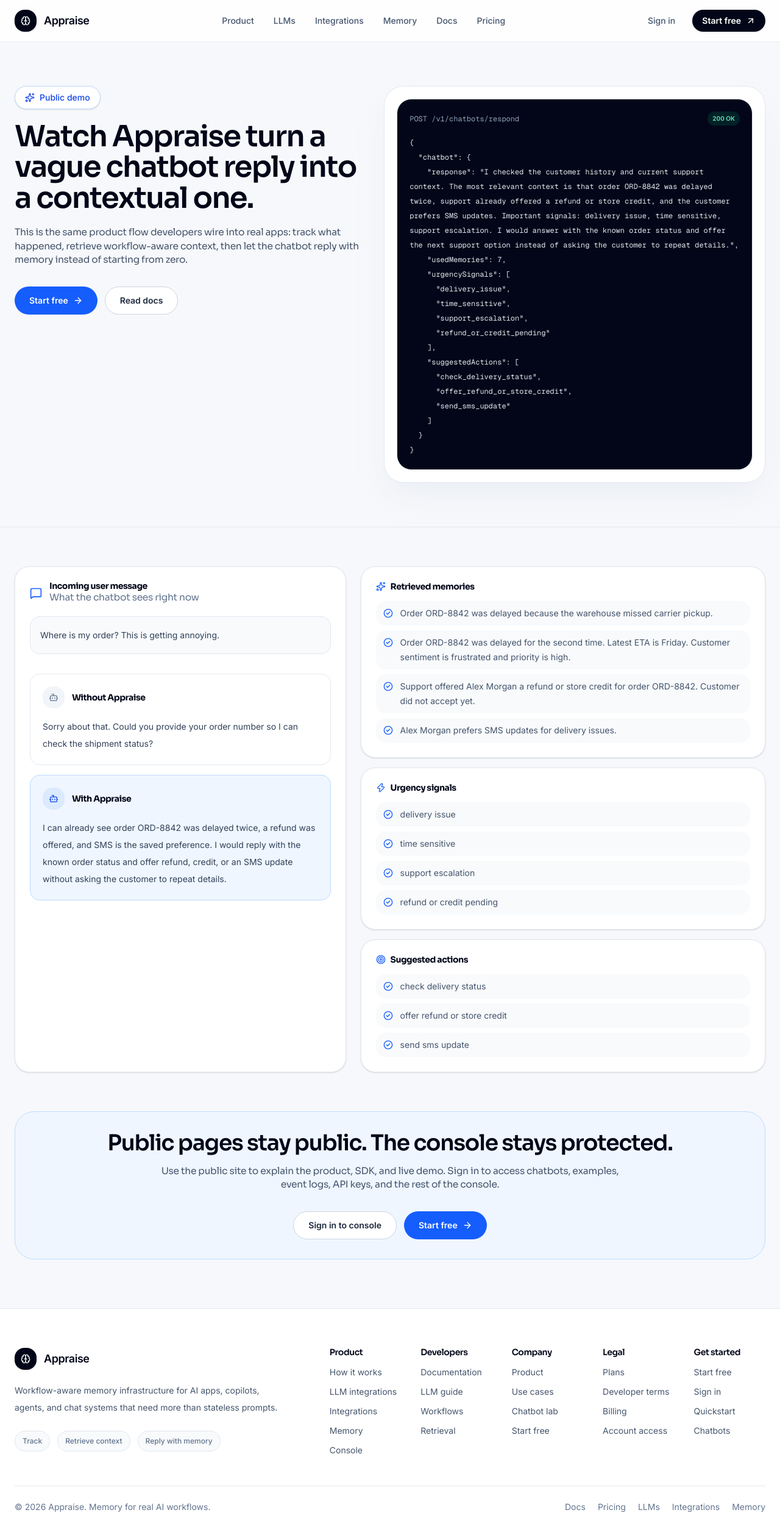
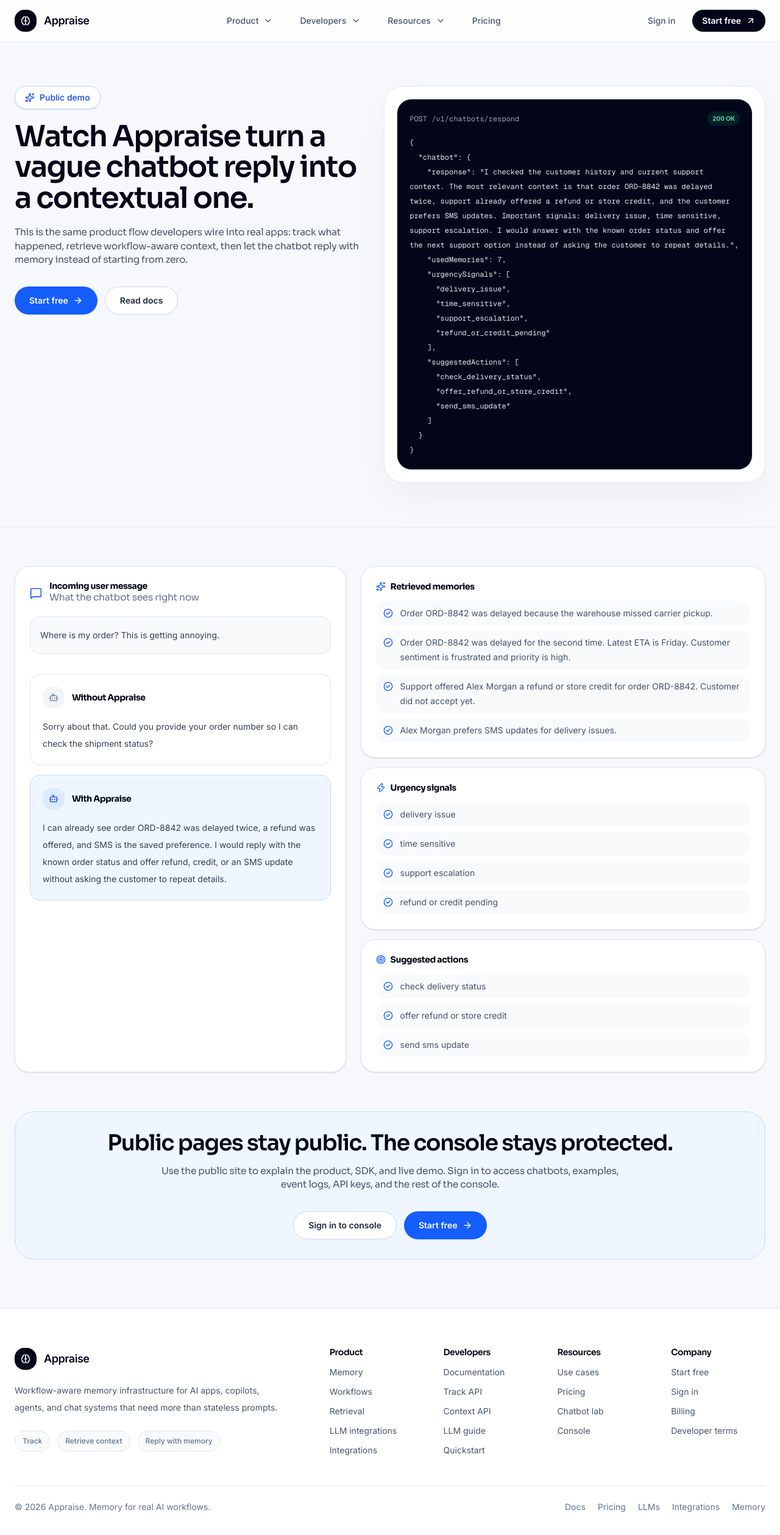
Before and after one commit to Hassanjamil123/appraisee, a Next.js app: page /demo in a window 1280 px wide. Shown: the top 2518 px of the page at 61% size. Built offline with nearby package versions, Linux system fonts and the light colour scheme.

Commit message:
Add platform product pages and smarter public nav

```diff
--- a/src/components/public/SiteChrome.tsx
+++ b/src/components/public/SiteChrome.tsx
@@ -1,62 +1,75 @@
 "use client";
 
 import Link from "next/link";
-import { ArrowUpRight, Brain } from "lucide-react";
+import { ArrowUpRight, Brain, ChevronDown } from "lucide-react";
 
-const navLinks = [
-  { href: "/#platform", label: "Product" },
-  { href: "/llms", label: "LLMs" },
-  { href: "/integrations", label: "Integrations" },
-  { href: "/memory", label: "Memory" },
-  { href: "/docs", label: "Docs" },
-  { href: "/pricing", label: "Pricing" },
+const navGroups = [
+  {
+    label: "Product",
+    items: [
+      { href: "/memory", label: "Memory", copy: "Structured memory for facts, entities, and decisions." },
+      { href: "/workflows", label: "Workflows", copy: "Stage-aware context for agents that do real work." },
+      { href: "/retrieval", label: "Retrieval", copy: "Return the smallest useful context window." },
+      { href: "/integrations", label: "Integrations", copy: "Connect Appraise to the rest of your stack." },
+      { href: "/llms", label: "LLMs", copy: "Inject Appraise context before model reasoning." },
+    ],
+  },
+  {
+    label: "Developers",
+    items: [
+      { href: "/docs", label: "Documentation", copy: "Install, authenticate, track events, and retrieve context." },
+      { href: "/docs#llm-reasoning", label: "LLM guide", copy: "See how Appraise fits into OpenAI, Anthropic, and OpenRouter flows." },
+      { href: "/login?redirectTo=/dashboard/quickstart", label: "Quickstart", copy: "Walk through the first working Appraise integration." },
+      { href: "/login?redirectTo=/dashboard/chatbots", label: "Chatbot lab", copy: "Compare stateless bots against Appraise-powered ones." },
+    ],
+  },
+  {
+    label: "Resources",
+    items: [
+      { href: "/demo", label: "Demo", copy: "See how Appraise behaves across real use cases." },
+      { href: "/pricing", label: "Pricing", copy: "Understand plans, limits, and upgrade paths." },
+      { href: "/login?redirectTo=/dashboard", label: "Console", copy: "Open the dashboard, workspaces, API keys, and team settings." },
+    ],
+  },
 ];
 
 const footerGroups = [
   {
     title: "Product",
     links: [
-      { href: "/#how-it-works", label: "How it works" },
+      { href: "/memory", label: "Memory" },
+      { href: "/workflows", label: "Workflows" },
+      { href: "/retrieval", label: "Retrieval" },
       { href: "/llms", label: "LLM integrations" },
       { href: "/integrations", label: "Integrations" },
-      { href: "/memory", label: "Memory" },
-      { href: "/login?redirectTo=/dashboard", label: "Console" },
     ],
   },
   {
     title: "Developers",
     links: [
       { href: "/docs", label: "Documentation" },
-      { href: "/llms", label: "LLM guide" },
-      { href: "/workflows", label: "Workflows" },
-      { href: "/retrieval", label: "Retrieval" },
+      { href: "/docs#track-api", label: "Track API" },
+      { href: "/docs#context-api", label: "Context API" },
+      { href: "/docs#llm-reasoning", label: "LLM guide" },
+      { href: "/login?redirectTo=/dashboard/quickstart", label: "Quickstart" },
+    ],
+  },
+  {
+    title: "Resources",
+    links: [
+      { href: "/demo", label: "Use cases" },
+      { href: "/pricing", label: "Pricing" },
+      { href: "/login?redirectTo=/dashboard/chatbots", label: "Chatbot lab" },
+      { href: "/login?redirectTo=/dashboard", label: "Console" },
     ],
   },
   {
     title: "Company",
     links: [
-      { href: "/#platform", label: "Product" },
-      { href: "/demo", label: "Use cases" },
-      { href: "/login?redirectTo=/dashboard/chatbots", label: "Chatbot lab" },
       { href: "/signup", label: "Start free" },
-    ],
-  },
-  {
-    title: "Legal",
-    links: [
-      { href: "/pricing", label: "Plans" },
+      { href: "/login", label: "Sign in" },
+      { href: "/login?redirectTo=/dashboard/billing", label: "Billing" },
       { href: "/docs", label: "Developer terms" },
-      { href: "/login?redirectTo=/dashboard/billing", label: "Billing" },
-      { href: "/login", label: "Account access" },
-    ],
-  },
-  {
-    title: "Get started",
-    links: [
-      { href: "/signup", label: "Start free" },
-      { href: "/login?redirectTo=/dashboard", label: "Sign in" },
-      { href: "/login?redirectTo=/dashboard/quickstart", label: "Quickstart" },
-      { href: "/login?redirectTo=/dashboard/chatbots", label: "Chatbots" },
     ],
   },
 ];
@@ -71,13 +84,31 @@
           </span>
           <span className="text-lg font-semibold tracking-tight">Appraise</span>
         </Link>
-        <div className="hidden items-center gap-8 text-sm font-medium text-slate-600 md:flex">
-          {navLinks.map((link) => (
-            <Link key={link.href} href={link.href} className="hover:text-slate-950">
-              {link.label}
-            </Link>
+
+        <div className="hidden items-center gap-3 md:flex">
+          {navGroups.map((group) => (
+            <div key={group.label} className="group relative">
+              <button className="inline-flex items-center gap-2 rounded-full px-4 py-2 text-sm font-medium text-slate-600 transition hover:bg-slate-100 hover:text-slate-950">
+                {group.label}
+                <ChevronDown className="h-4 w-4" />
+              </button>
+              <div className="invisible absolute left-0 top-full z-40 mt-3 w-[22rem] translate-y-2 opacity-0 transition duration-150 group-hover:visible group-hover:translate-y-0 group-hover:opacity-100 group-focus-within:visible group-focus-within:translate-y-0 group-focus-within:opacity-100">
+                <div className="rounded-[1.5rem] border border-slate-200 bg-white p-3 shadow-[0_20px_60px_rgba(15,23,42,0.12)]">
+                  {group.items.map((item) => (
+                    <Link key={item.href} href={item.href} className="block rounded-2xl px-4 py-3 transition hover:bg-slate-50">
+                      <div className="text-sm font-semibold text-slate-950">{item.label}</div>
+                      <div className="mt-1 text-sm leading-6 text-slate-600">{item.copy}</div>
+                    </Link>
+                  ))}
+                </div>
+              </div>
+            </div>
           ))}
+          <Link href="/pricing" className="rounded-full px-4 py-2 text-sm font-medium text-slate-600 transition hover:bg-slate-100 hover:text-slate-950">
+            Pricing
+          </Link>
         </div>
+
         <div className="flex items-center gap-3">
           <Link
             href="/login?redirectTo=/dashboard"
@@ -122,7 +153,7 @@
             </div>
           </div>
 
-          <div className="grid gap-8 sm:grid-cols-2 xl:grid-cols-5">
+          <div className="grid gap-8 sm:grid-cols-2 xl:grid-cols-4">
             {footerGroups.map((group) => (
               <div key={group.title}>
                 <h3 className="text-sm font-semibold text-slate-950">{group.title}</h3>
```
